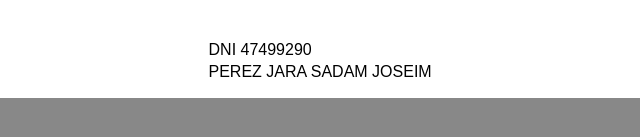
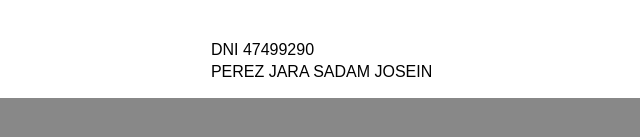
Before and after one commit to sucamecvalidacion/PEREZ-JARA-SADAM-JOSEIN-47499290, a plain HTML site: page index.html in a window 1280 px wide. Shown: the part 335-472 px from the top of the page, 327-967 px from the left. Drawn offline with Linux system fonts and the light colour scheme.

Commit message:
Correct spelling of 'JOSEIM' to 'JOSEIN'

```diff
--- a/index.html
+++ b/index.html
@@ -72,7 +72,7 @@
 </tr>
 <tr>
 <td><label>PORTADOR:</label></td>
-<td><label title="PORTADOR">PEREZ JARA SADAM JOSEIM </label></td>
+<td><label title="PORTADOR">PEREZ JARA SADAM JOSEIN </label></td>
 </tr>
 <tr>
 <td><label></label></td>
```
